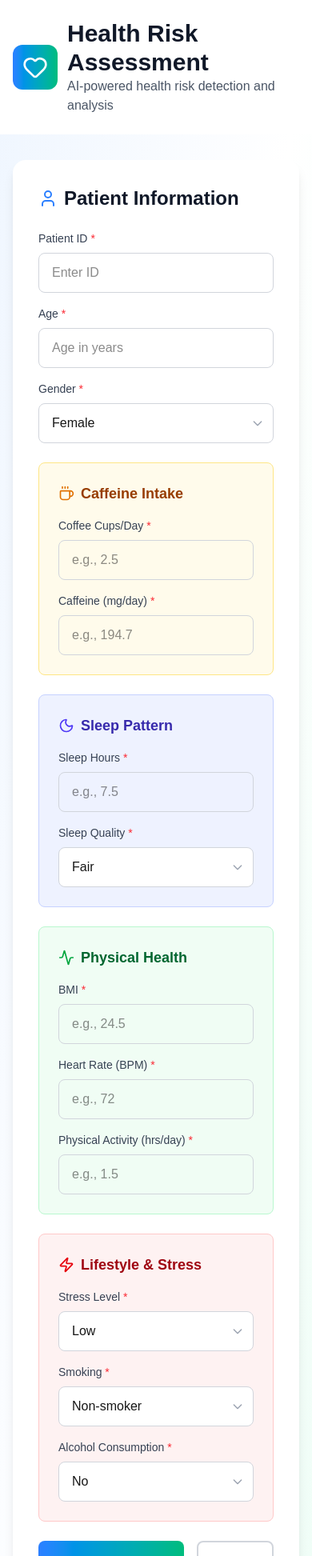
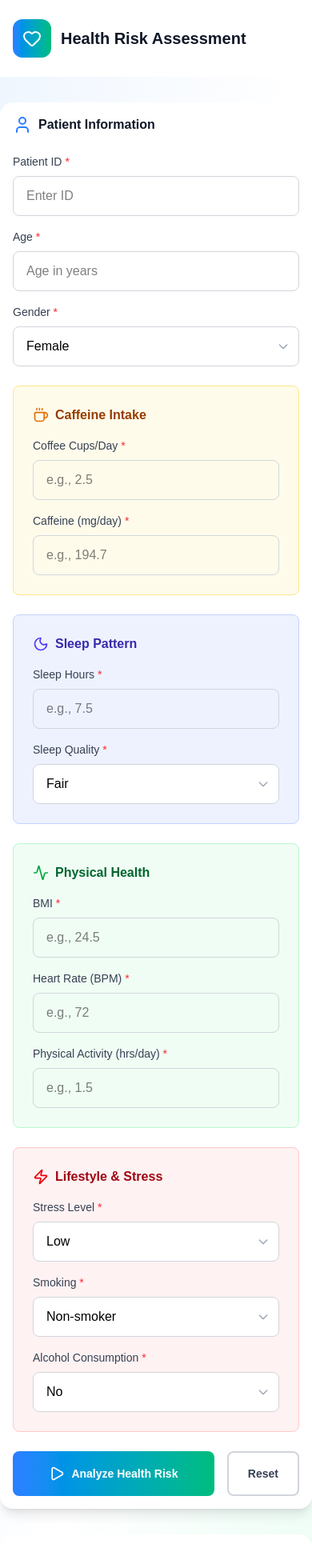
Before and after one commit to chaesthetics/AI-powered-health-risk-detection-and-analysis, a Next.js app: page / in a window 390 px wide. Shown: the top 1945 px of the page at 80% size. Built offline with nearby package versions, Linux system fonts and the light colour scheme.

Commit message:
Enhance mobile responsiveness

```diff
--- a/src/components/HealthRiskDetector.tsx
+++ b/src/components/HealthRiskDetector.tsx
@@ -114,7 +114,7 @@ export default function HealthRiskDetector() {
           color: 'blue',
           bgClass: 'bg-blue-50 border-blue-200',
           iconBgClass: 'bg-blue-100',
-          iconClass: 'text-blue-600',
+          iconClass: 'text-sky-700',
           textClass: 'text-blue-800',
           recommendations,
           recBgClass: 'bg-blue-50',
@@ -175,25 +175,25 @@ export default function HealthRiskDetector() {
         <div className="max-w-7xl mx-auto px-4 sm:px-6 lg:px-8 py-6">
           <div className="flex items-center space-x-3">
             <div className="bg-gradient-to-r from-blue-500 to-emerald-500 p-3 rounded-xl">
-              <Heart className="w-8 h-8 text-white" />
+              <Heart className="sm:w-4 sm:h-4 md:w-8 md:h-8 text-white" />
             </div>
             <div>
-              <h1 className="text-3xl font-bold text-gray-900">Health Risk Assessment</h1>
-              <p className="text-gray-600">AI-powered health risk detection and analysis</p>
+              <h1 className="text-xl sm:text-xl md:text-3xl font-bold text-gray-900">Health Risk Assessment</h1>
+              <p className="text-gray-600 hidden sm:hidden md:block">AI-powered health risk detection and analysis</p>
             </div>
           </div>
         </div>
       </div>
 
-      <div className="max-w-7xl mx-auto px-4 sm:px-6 lg:px-8 py-8">
+      <div className="max-w-7xl mx-auto p2 sm:p-2 md:p-4 sm:px-6 lg:px-8 py-8">
         <div className="grid grid-cols-1 lg:grid-cols-3 gap-8">
 
           {/* Form Section */}
           <div className="lg:col-span-2">
-            <div className="bg-white rounded-2xl shadow-lg p-8">
+            <div className="bg-white rounded-2xl shadow-lg p-4 sm:p-4 md:p-8">
               <div className="flex items-center space-x-2 mb-6">
                 <User className="w-6 h-6 text-blue-500" />
-                <h2 className="text-2xl font-semibold text-gray-900">Patient Information</h2>
+                <h2 className="lg sm:lg md:text-2xl font-semibold text-gray-900">Patient Information</h2>
               </div>
 
               <form onSubmit={handleSubmit} className="space-y-6">
@@ -207,7 +207,7 @@ export default function HealthRiskDetector() {
                       type="number"
                       value={formData.id || ''}
                       onChange={(e) => handleInputChange('id', e.target.value)}
-                      className="w-full px-4 py-3 border border-gray-300 rounded-lg focus:ring-2 focus:ring-blue-500 focus:border-blue-500 transition-colors"
+                      className="w-full px-4 py-3 border text-black border-gray-300 rounded-lg outline-none ring-none focus:ring-1 focus:ring-green-800 focus:border-green-500 transition-colors"
                       placeholder="Enter ID"
                       required
                     />
@@ -221,7 +221,7 @@ export default function HealthRiskDetector() {
                       type="number"
                       value={formData.age || ''}
                       onChange={(e) => handleInputChange('age', e.target.value)}
-                      className="w-full px-4 py-3 border border-gray-300 rounded-lg focus:ring-2 focus:ring-blue-500 focus:border-blue-500 transition-colors"
+                      className="w-full px-4 py-3 border text-black border-gray-300 rounded-lg outline-none ring-none focus:ring-1 focus:ring-green-800 focus:border-green-500 transition-colors"
                       placeholder="Age in years"
                       required
                     />
@@ -235,7 +235,7 @@ export default function HealthRiskDetector() {
                       <select
                         value={formData.gender}
                         onChange={(e) => handleInputChange('gender', e.target.value)}
-                        className="w-full px-4 py-3 pr-10 border border-gray-300 rounded-lg focus:ring-2 focus:ring-blue-500 focus:border-blue-500 transition-colors appearance-none bg-white"
+                        className="w-full px-4 py-3 pr-10 border border-gray-300 rounded-lg outline-none text-black ring-none focus:ring-1 focus:ring-green-800 focus:border-green-500 transition-colors appearance-none bg-white"
                         required
                       >
                         <option value="0">Female</option>
@@ -254,7 +254,7 @@ export default function HealthRiskDetector() {
                 <div className="bg-amber-50 rounded-lg p-6 border border-amber-200">
                   <div className="flex items-center space-x-2 mb-4">
                     <Coffee className="w-5 h-5 text-amber-600" />
-                    <h3 className="text-lg font-semibold text-amber-800">Caffeine Intake</h3>
+                    <h3 className="text-md sm:text-md lg:text-lg font-semibold text-amber-800">Caffeine Intake</h3>
                   </div>
                   <div className="grid grid-cols-1 md:grid-cols-2 gap-4">
                     <div>
@@ -266,7 +266,7 @@ export default function HealthRiskDetector() {
                         step="0.1"
                         value={formData.coffee_intake || ''}
                         onChange={(e) => handleInputChange('coffee_intake', e.target.value)}
-                        className="w-full px-4 py-3 border border-gray-300 rounded-lg focus:ring-2 focus:ring-blue-500 focus:border-blue-500 transition-colors"
+                        className="w-full px-4 py-3 border text-black border-gray-300 rounded-lg outline-none ring-none focus:ring-1 focus:ring-green-800 focus:border-green-500 transition-colors"
                         placeholder="e.g., 2.5"
                         required
                       />
@@ -280,7 +280,7 @@ export default function HealthRiskDetector() {
                         step="0.1"
                         value={formData.caffeine_mg || ''}
                         onChange={(e) => handleInputChange('caffeine_mg', e.target.value)}
-                        className="w-full px-4 py-3 border border-gray-300 rounded-lg focus:ring-2 focus:ring-blue-500 focus:border-blue-500 transition-colors"
+                        className="w-full px-4 py-3 border text-black border-gray-300 rounded-lg outline-none ring-none focus:ring-1 focus:ring-green-800 focus:border-green-500 transition-colors"
                         placeholder="e.g., 194.7"
                         required
                       />
@@ -292,7 +292,7 @@ export default function HealthRiskDetector() {
                 <div className="bg-indigo-50 rounded-lg p-6 border border-indigo-200">
                   <div className="flex items-center space-x-2 mb-4">
                     <Moon className="w-5 h-5 text-indigo-600" />
-                    <h3 className="text-lg font-semibold text-indigo-800">Sleep Pattern</h3>
+                    <h3 className="text-md sm:text-md lg:text-lg font-semibold text-indigo-800">Sleep Pattern</h3>
                   </div>
                   <div className="grid grid-cols-1 md:grid-cols-2 gap-4">
                     <div>
@@ -304,7 +304,7 @@ export default function HealthRiskDetector() {
                         step="0.1"
                         value={formData.sleep_hours || ''}
                         onChange={(e) => handleInputChange('sleep_hours', e.target.value)}
-                        className="w-full px-4 py-3 border border-gray-300 rounded-lg focus:ring-2 focus:ring-blue-500 focus:border-blue-500 transition-colors"
+                        className="w-full px-4 py-3 border text-black border-gray-300 rounded-lg outline-none ring-none focus:ring-1 focus:ring-green-800 focus:border-green-500 transition-colors"
                         placeholder="e.g., 7.5"
                         required
                       />
@@ -317,7 +317,7 @@ export default function HealthRiskDetector() {
                         <select
                           value={formData.sleep_quality}
                           onChange={(e) => handleInputChange('sleep_quality', e.target.value)}
-                          className="w-full px-4 py-3 pr-10 border border-gray-300 rounded-lg focus:ring-2 focus:ring-blue-500 focus:border-blue-500 transition-colors appearance-none bg-white"
+                          className="w-full px-4 py-3 pr-10 border border-gray-300 rounded-lg outline-none text-black ring-none focus:ring-1 focus:ring-green-800 focus:border-green-500 transition-colors appearance-none bg-white"
                           required
                         >
                           <option value="0">Fair</option>
@@ -337,7 +337,7 @@ export default function HealthRiskDetector() {
                 <div className="bg-green-50 rounded-lg p-6 border border-green-200">
                   <div className="flex items-center space-x-2 mb-4">
                     <Activity className="w-5 h-5 text-green-600" />
-                    <h3 className="text-lg font-semibold text-green-800">Physical Health</h3>
+                    <h3 className="text-md sm:text-md lg:text-lg font-semibold text-green-800">Physical Health</h3>
                   </div>
                   <div className="grid grid-cols-1 md:grid-cols-3 gap-4">
                     <div>
@@ -349,7 +349,7 @@ export default function HealthRiskDetector() {
                         step="0.1"
                         value={formData.bmi || ''}
                         onChange={(e) => handleInputChange('bmi', e.target.value)}
-                        className="w-full px-4 py-3 border border-gray-300 rounded-lg focus:ring-2 focus:ring-blue-500 focus:border-blue-500 transition-colors"
+                        className="w-full px-4 py-3 border text-black border-gray-300 rounded-lg outline-none ring-none focus:ring-1 focus:ring-green-800 focus:border-green-500 transition-colors"
                         placeholder="e.g., 24.5"
                         required
                       />
@@ -362,7 +362,7 @@ export default function HealthRiskDetector() {
                         type="number"
                         value={formData.heart_rate || ''}
                         onChange={(e) => handleInputChange('heart_rate', e.target.value)}
-                        className="w-full px-4 py-3 border border-gray-300 rounded-lg focus:ring-2 focus:ring-blue-500 focus:border-blue-500 transition-colors"
+                        className="w-full px-4 py-3 border text-black border-gray-300 rounded-lg outline-none ring-none focus:ring-1 focus:ring-green-800 focus:border-green-500 transition-colors"
                         placeholder="e.g., 72"
                         required
                       />
@@ -376,7 +376,7 @@ export default function HealthRiskDetector() {
                         step="0.1"
                         value={formData.physical_activity_hours || ''}
                         onChange={(e) => handleInputChange('physical_activity_hours', e.target.value)}
-                        className="w-full px-4 py-3 border border-gray-300 rounded-lg focus:ring-2 focus:ring-blue-500 focus:border-blue-500 transition-colors"
+                        className="w-full px-4 py-3 border text-black border-gray-300 rounded-lg outline-none ring-none focus:ring-1 focus:ring-green-800 focus:border-green-500 transition-colors"
                         placeholder="e.g., 1.5"
                         required
                       />
@@ -388,7 +388,7 @@ export default function HealthRiskDetector() {
                 <div className="bg-red-50 rounded-lg p-6 border border-red-200">
                   <div className="flex items-center space-x-2 mb-4">
                     <Zap className="w-5 h-5 text-red-600" />
-                    <h3 className="text-lg font-semibold text-red-800">Lifestyle & Stress</h3>
+                    <h3 className="text-md sm:text-md lg:text-lg font-semibold text-red-800">Lifestyle & Stress</h3>
                   </div>
                   <div className="grid grid-cols-1 md:grid-cols-3 gap-4">
                     <div>
@@ -399,7 +399,7 @@ export default function HealthRiskDetector() {
                         <select
                           value={formData.stress_level}
                           onChange={(e) => handleInputChange('stress_level', e.target.value)}
-                          className="w-full px-4 py-3 pr-10 border border-gray-300 rounded-lg focus:ring-2 focus:ring-blue-500 focus:border-blue-500 transition-colors appearance-none bg-white"
+                          className="w-full px-4 py-3 pr-10 border border-gray-300 rounded-lg outline-none text-black ring-none focus:ring-1 focus:ring-green-800 focus:border-green-500 transition-colors appearance-none bg-white"
                           required
                         >
                           <option value="0">Low</option>
@@ -420,7 +420,7 @@ export default function HealthRiskDetector() {
                         <select
                           value={formData.smoking}
                           onChange={(e) => handleInputChange('smoking', e.target.value)}
-                          className="w-full px-4 py-3 pr-10 border border-gray-300 rounded-lg focus:ring-2 focus:ring-blue-500 focus:border-blue-500 transition-colors appearance-none bg-white"
+                          className="w-full px-4 py-3 pr-10 border border-gray-300 rounded-lg outline-none text-black ring-none focus:ring-1 focus:ring-green-800 focus:border-green-500 transition-colors appearance-none bg-white"
                           required
                         >
                           <option value="0">Non-smoker</option>
@@ -441,7 +441,7 @@ export default function HealthRiskDetector() {
                         <select
                           value={formData.alcohol_consumption}
                           onChange={(e) => handleInputChange('alcohol_consumption', e.target.value)}
-                          className="w-full px-4 py-3 pr-10 border border-gray-300 rounded-lg focus:ring-2 focus:ring-blue-500 focus:border-blue-500 transition-colors appearance-none bg-white"
+                          className="w-full px-4 py-3 pr-10 border border-gray-300 rounded-lg outline-none text-black ring-none focus:ring-1 focus:ring-green-800 focus:border-green-500 transition-colors appearance-none bg-white"
                           required
                         >
                           <option value="0">No</option>
@@ -462,7 +462,7 @@ export default function HealthRiskDetector() {
                   <button
                     type="submit"
                     disabled={isAnalyzing || !isFormValid()}
-                    className="flex-1 hover:cursor-pointer bg-gradient-to-r from-blue-500 to-emerald-500 text-white py-4 px-6 rounded-lg font-semibold hover:from-blue-600 hover:to-emerald-600 focus:outline-none focus:ring-2 focus:ring-blue-500 focus:ring-offset-2 transition-all duration-200 disabled:opacity-50 disabled:cursor-not-allowed flex items-center justify-center space-x-2"
+                    className="flex-1 hover:cursor-pointer bg-gradient-to-r from-blue-500 to-emerald-500 text-white py-4 px-6 rounded-lg font-semibold hover:from-sky-700 hover:to-emerald-600 focus:outline-none focus:ring-2 focus:ring-blue-500 focus:ring-offset-2 transition-all duration-200 disabled:opacity-50 disabled:cursor-not-allowed flex items-center justify-center space-x-2"
                   >
                     {isAnalyzing ? (
                       <>
@@ -472,7 +472,7 @@ export default function HealthRiskDetector() {
                     ) : (
                       <>
                         <Play className="w-5 h-5" />
-                        <span>Analyze Health Risk</span>
+                        <span className="text-sm sm:text-sm md:text-md">Analyze Health Risk</span>
                       </>
                     )}
                   </button>
@@ -480,7 +480,7 @@ export default function HealthRiskDetector() {
                   <button
                     type="button"
                     onClick={resetForm}
-                    className="px-6 py-4 border-2 border-gray-300 text-gray-700 rounded-lg font-semibold hover:border-gray-400 hover:bg-gray-50 focus:outline-none focus:ring-2 focus:ring-gray-500 focus:ring-offset-2 transition-all duration-200"
+                    className="px-6 py-4 text-sm sm:text-sm md:text-md border-2 border-gray-300 text-gray-700 rounded-lg font-semibold hover:border-gray-400 hover:bg-gray-50 focus:outline-none focus:ring-2 focus:ring-gray-500 focus:ring-offset-2 transition-all duration-200"
                   >
                     Reset
                   </button>
```
